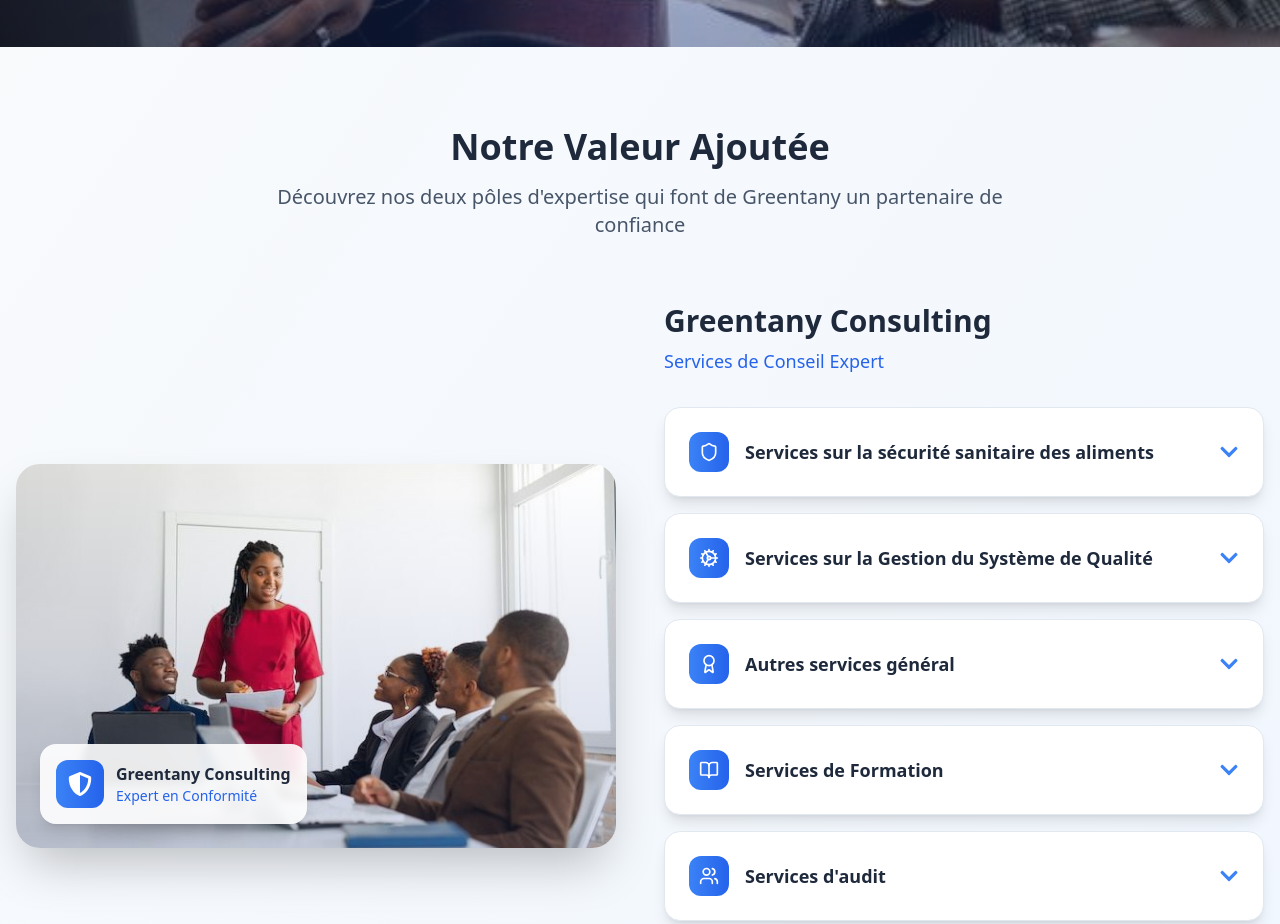
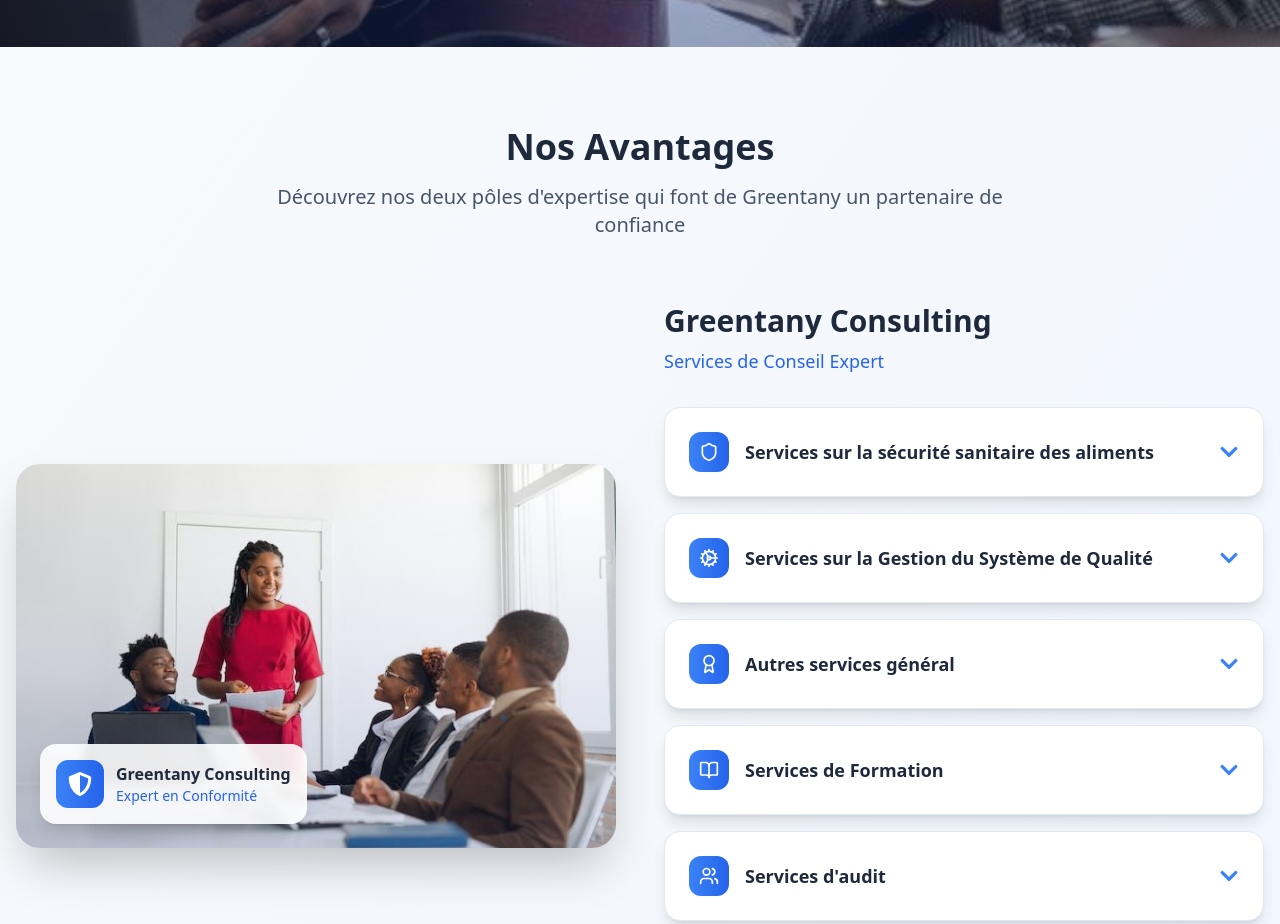
Before and after one commit to greentany/greentany, a React (Vite) app: page / in a window 1280 px wide. Shown: the part 3000-3924 px from the top of the page. Built offline with nearby package versions, Linux system fonts and the light colour scheme.

Commit message:
mise à jours

```diff
--- a/src/components/ValeurAjoutee.tsx
+++ b/src/components/ValeurAjoutee.tsx
@@ -74,7 +74,7 @@ const ValeurAjoutee: React.FC = () => {
           className="text-center mb-16"
         >
           <h2 className="text-4xl font-bold text-slate-800 mb-4">
-            Notre Valeur Ajoutée
+            Nos Avantages
           </h2>
           <p className="text-xl text-slate-600 max-w-3xl mx-auto">
             Découvrez nos deux pôles d'expertise qui font de Greentany un partenaire de confiance
```
